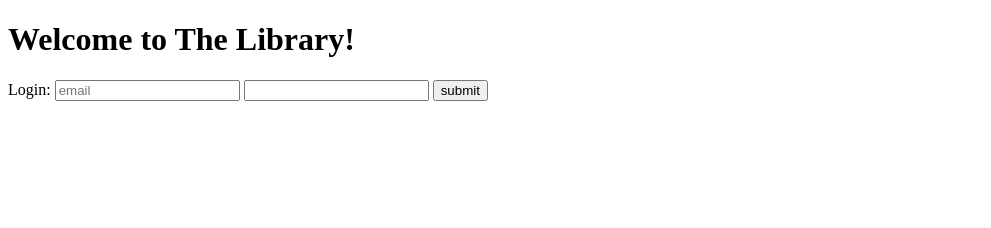
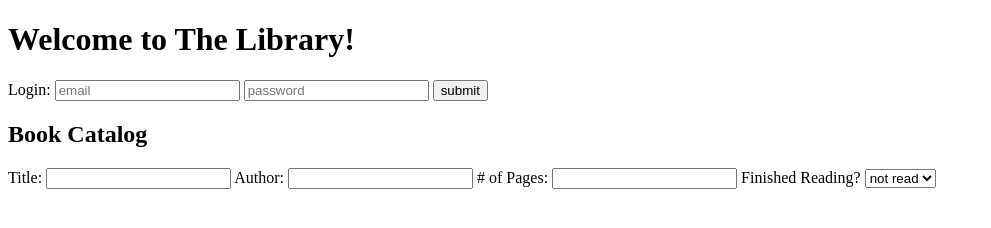
Before and after one commit to tayloramm13/Library, a plain HTML site: page index.html in a window 1280 px wide. Shown: the whole page, without its empty margins (0-991 px from the left). Drawn offline with Linux system fonts and the light colour scheme; files whose address does not match are found by name.

Commit message:
Create book catalog outline

```diff
--- a/index.html
+++ b/index.html
@@ -13,15 +13,31 @@
 
   <header>
     <h1> Welcome to The Library!</h1>
+    <form action="" method="" >
+      <label for="login">Login:</label>
+      <input type="email" id="login" name="username" placeholder="email">
+      <input type="password" id="login" name="password" placeholder="password">
+      <button type="submit">submit</button>
+    </form>
   </header>
 
   <main>
-    <form action="" method="" >
-      <label for="login">Login:</label>
-        <input type="email" id="login" name="username" placeholder="email">
-        <input type="password" id="login" name="password">
-        <button type="submit">submit</button>
-    </form>
+    <h2>Book Catalog</h2>
+
+    <label for="title">Title:</label>
+    <input type="text" id="title" name="title">
+
+    <label for="author">Author:</label>
+    <input type="text" id="author" name="author">
+
+    <label for="pages"># of Pages:</label>
+    <input type="number" id="pages" name="page_number">
+
+    <label for="read">Finished Reading?</label>
+    <select name="read">
+      <option value="not read">not read</option>
+      <option value="read">read</option>
+    <button type="submit">Add</button>
   </main>
 </body>
 </html>
```
